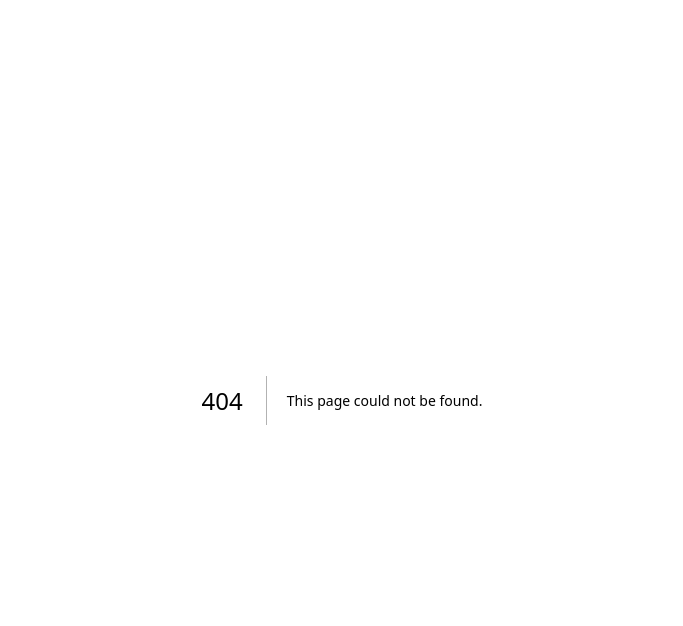
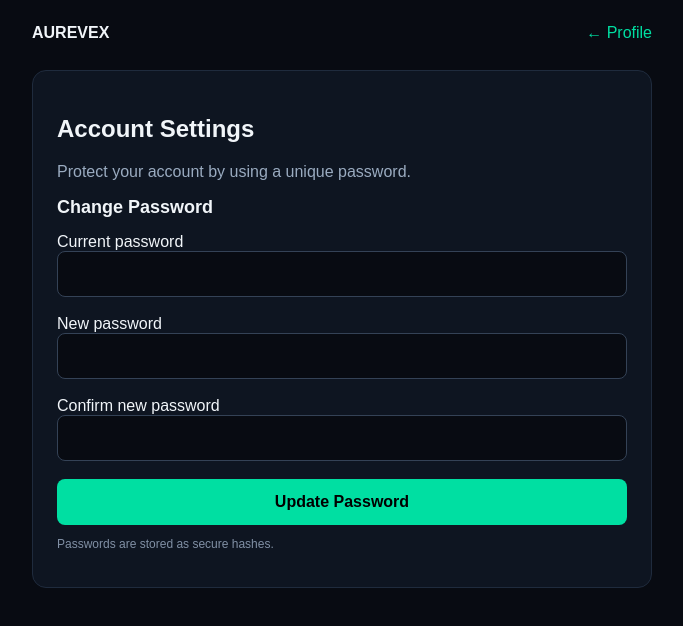
Before and after one commit to amjimmy254/aurevex, a Next.js app: page /settings in a window 1280 px wide. Before the commit this address had no page. Shown: the top 626 px of the page, without its empty margins (298-981 px from the left). Built offline with nearby package versions, Linux system fonts and the light colour scheme.

Commit message:
Create page.tsx

```diff
--- /dev/null
+++ b/app/settings/page.tsx
@@ -0,0 +1,145 @@
+
+"use client";
+
+import { useState, FormEvent } from "react";
+
+export default function SettingsPage() {
+  const [current, setCurrent] = useState("");
+  const [password, setPassword] = useState("");
+  const [confirm, setConfirm] = useState("");
+  const [error, setError] = useState("");
+  const [message, setMessage] = useState("");
+  const [saving, setSaving] = useState(false);
+
+  async function submit(e: FormEvent<HTMLFormElement>) {
+    e.preventDefault();
+    setError("");
+    setMessage("");
+
+    if (password !== confirm) {
+      setError("Passwords do not match.");
+      return;
+    }
+
+    setSaving(true);
+
+    try {
+      const res = await fetch("/api/account/password", {
+        method: "POST",
+        headers: { "Content-Type": "application/json" },
+        cache: "no-store",
+        body: JSON.stringify({
+          currentPassword: current,
+          newPassword: password
+        })
+      });
+
+      const data = await res.json();
+
+      if (!res.ok) throw new Error(data.error);
+
+      setMessage(data.message);
+      setCurrent("");
+      setPassword("");
+      setConfirm("");
+    } catch (err) {
+      setError(err instanceof Error ? err.message : "Something went wrong.");
+    } finally {
+      setSaving(false);
+    }
+  }
+
+  const input = {
+    display: "block",
+    width: "100%",
+    boxSizing: "border-box" as const,
+    padding: 13,
+    marginBottom: 18,
+    borderRadius: 8,
+    border: "1px solid #344256",
+    background: "#080b12",
+    color: "white",
+    fontSize: 16
+  };
+
+  return (
+    <main style={{
+      minHeight: "100vh",
+      background: "#080b12",
+      color: "#f1f5f9",
+      padding: 24,
+      fontFamily: "Arial"
+    }}>
+      <div style={{ maxWidth: 620, margin: "auto" }}>
+        <header style={{
+          display: "flex",
+          justifyContent: "space-between",
+          marginBottom: 28
+        }}>
+          <strong>AUREVEX</strong>
+          <a href="/profile" style={{ color: "#00dfa2" }}>← Profile</a>
+        </header>
+
+        <section style={{
+          background: "#0e1521",
+          border: "1px solid #1f2b3d",
+          borderRadius: 14,
+          padding: 24
+        }}>
+          <h1>Account Settings</h1>
+          <p style={{ color: "#9aabc0" }}>
+            Protect your account by using a unique password.
+          </p>
+
+          <h2 style={{ fontSize: 18 }}>Change Password</h2>
+
+          <form onSubmit={submit}>
+            <label htmlFor="current">Current password</label>
+            <input id="current" type="password"
+              autoComplete="current-password"
+              required maxLength={72}
+              value={current}
+              onChange={e => setCurrent(e.target.value)}
+              style={input} />
+
+            <label htmlFor="new">New password</label>
+            <input id="new" type="password"
+              autoComplete="new-password"
+              required minLength={10} maxLength={72}
+              value={password}
+              onChange={e => setPassword(e.target.value)}
+              style={input} />
+
+            <label htmlFor="confirm">Confirm new password</label>
+            <input id="confirm" type="password"
+              autoComplete="new-password"
+              required minLength={10} maxLength={72}
+              value={confirm}
+              onChange={e => setConfirm(e.target.value)}
+              style={input} />
+
+            {error && <p role="alert" style={{ color: "#ff647c" }}>{error}</p>}
+            {message && <p role="status" style={{ color: "#00dfa2" }}>{message}</p>}
+
+            <button disabled={saving} type="submit"
+              style={{
+                width: "100%",
+                padding: 14,
+                border: 0,
+                borderRadius: 8,
+                background: "#00dfa2",
+                fontWeight: "bold",
+                cursor: "pointer"
+              }}>
+              {saving ? "Updating..." : "Update Password"}
+            </button>
+          </form>
+
+          <p style={{ color: "#8190a5", fontSize: 12 }}>
+            Passwords are stored as secure hashes.
+          </p>
+        </section>
+      </div>
+    </main>
+  );
+}
```
